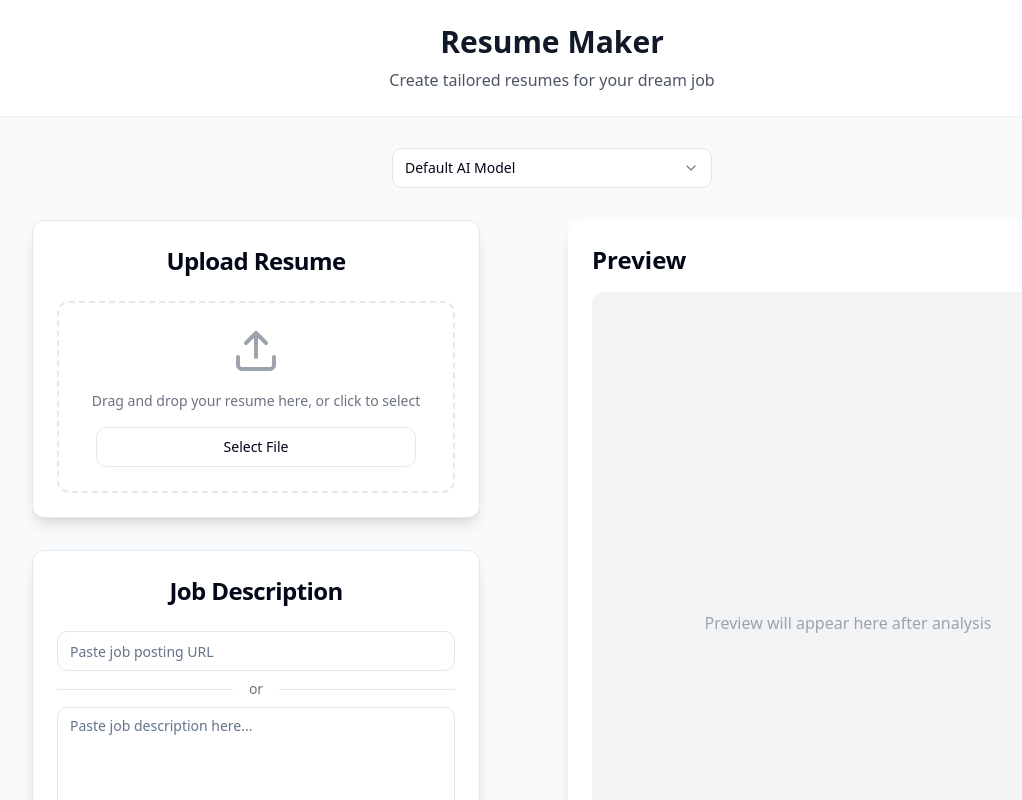
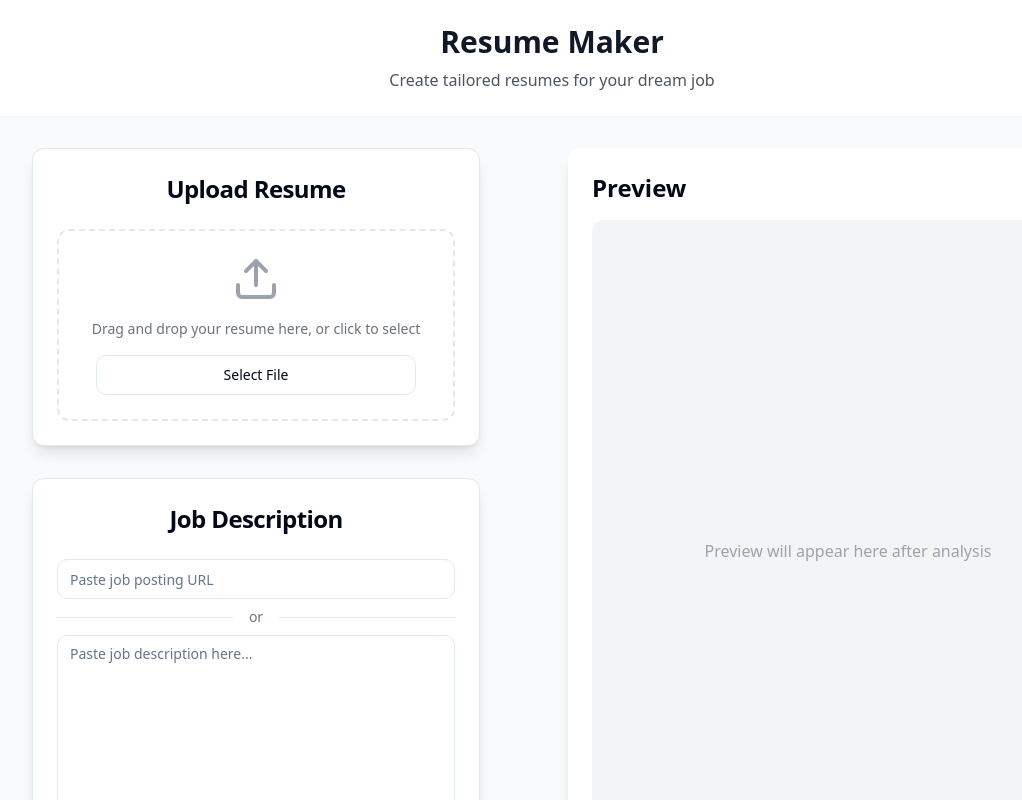
Before and after one commit to Ahmet-Ozkaya/resume-smith, a React (Vite) app: page / in a window 1280 px wide. Shown: the top 800 px of the page, without its empty margins (88-1110 px from the left). Built offline with nearby package versions, Linux system fonts and the light colour scheme.

Commit message:
Remove Default AI Engine Dropdown
Eliminate the dropdown menu for selecting the default AI engines from the top of the application.
[skip gpt_engineer]

```diff
--- a/src/components/ModelSelector.tsx
+++ /dev/null
@@ -1,27 +0,0 @@
-import React from "react";
-import {
-  Select,
-  SelectContent,
-  SelectItem,
-  SelectTrigger,
-  SelectValue,
-} from "@/components/ui/select";
-
-const ModelSelector = () => {
-  return (
-    <div className="w-full max-w-xs mx-auto">
-      <Select defaultValue="default">
-        <SelectTrigger className="w-full">
-          <SelectValue placeholder="Select AI Model" />
-        </SelectTrigger>
-        <SelectContent>
-          <SelectItem value="default">Default AI Model</SelectItem>
-          <SelectItem value="gpt4">GPT-4</SelectItem>
-          <SelectItem value="claude">Claude</SelectItem>
-        </SelectContent>
-      </Select>
-    </div>
-  );
-};
-
-export default ModelSelector;
--- a/src/pages/Index.tsx
+++ b/src/pages/Index.tsx
@@ -1,7 +1,6 @@
 import React, { useState } from "react";
 import ResumeUpload from "@/components/ResumeUpload";
 import JobDescription from "@/components/JobDescription";
-import ModelSelector from "@/components/ModelSelector";
 import { Button } from "@/components/ui/button";
 import { Download } from "lucide-react";
 import { useToast } from "@/hooks/use-toast";
@@ -53,10 +52,6 @@ const Index = () => {
 
       <main className="container mx-auto px-4 pb-16">
         <div className="max-w-6xl mx-auto">
-          <div className="mb-8">
-            <ModelSelector />
-          </div>
-
           <div className="grid md:grid-cols-2 gap-8">
             <div className="space-y-8">
               <ResumeUpload onResumeContent={handleResumeContent} />
```
